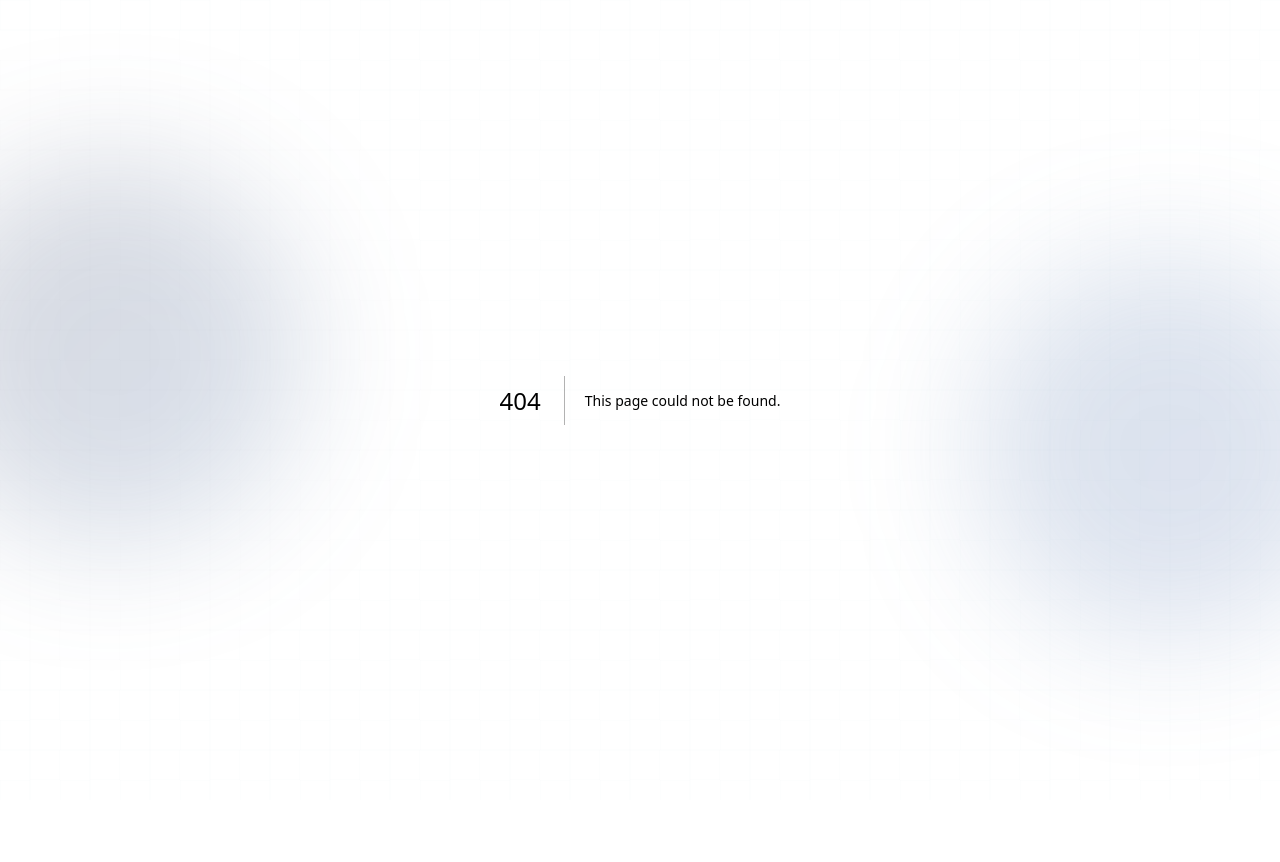
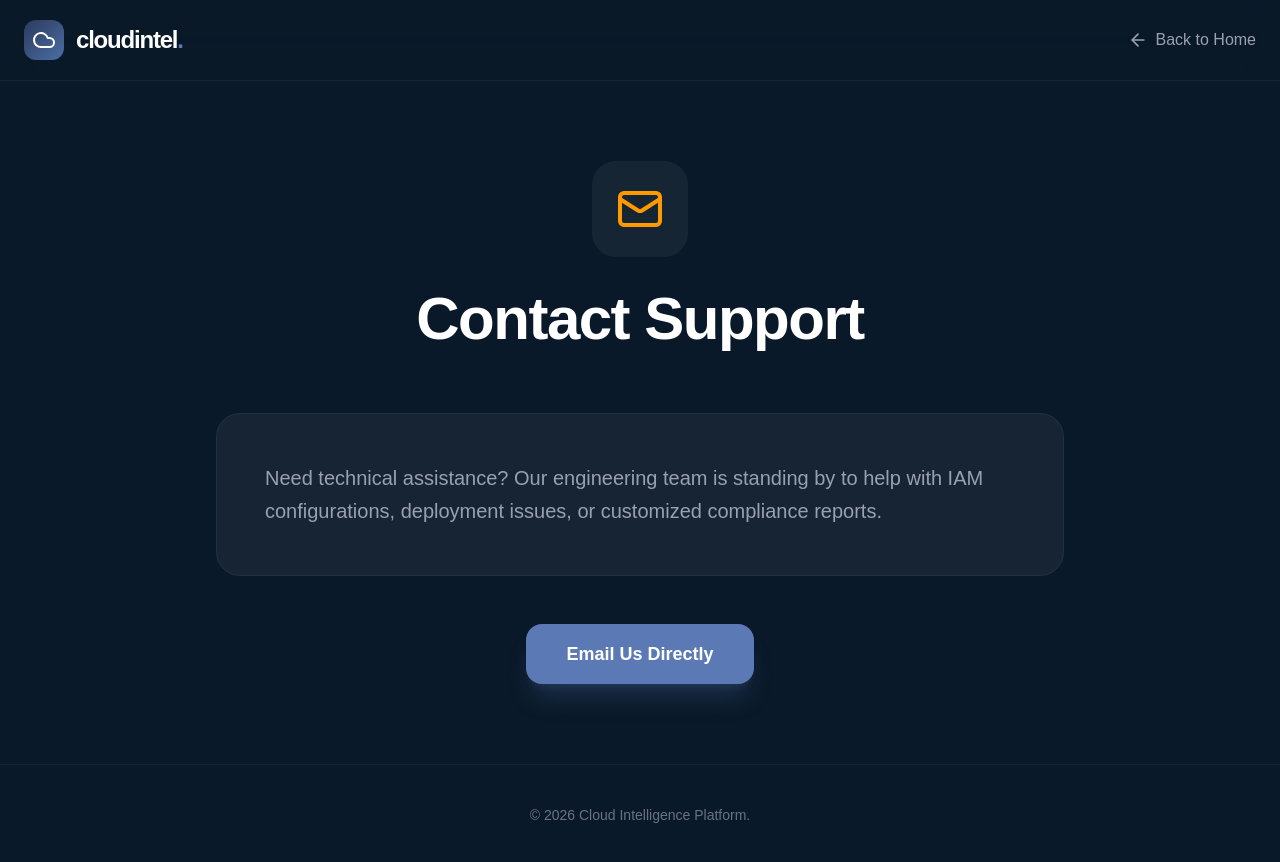
Before and after one commit to Attrivishal/cloud-intelligence-platform, a Next.js app in the folder frontend/: page /contact-support in a window 1280 px wide. Before the commit this address had no page. Shown: the top 862 px of the page. Before the commit the page ends 800 px from the top, so only its background shows below. Built offline with nearby package versions, Linux system fonts and the light colour scheme.

Commit message:
Changes done for frontend

```diff
--- /dev/null
+++ b/frontend/app/contact-support/layout.tsx
@@ -0,0 +1,10 @@
+import type { Metadata } from "next";
+
+export const metadata: Metadata = {
+  title: "Contact Support - Cloud Intelligence Platform",
+  description: "Need technical assistance? Our engineering team is standing by to help with IAM configurations, deployment issues, or customized compliance reports....",
+};
+
+export default function Layout({ children }: { children: React.ReactNode }) {
+  return <>{children}</>;
+}
--- /dev/null
+++ b/frontend/app/contact-support/page.tsx
@@ -0,0 +1,77 @@
+"use client";
+
+import { motion } from "framer-motion";
+import { Cloud, ArrowLeft, Mail } from "lucide-react";
+import { useRouter } from "next/navigation";
+import Link from "next/link";
+
+export default function ContactsupportPage() {
+  const router = useRouter();
+
+  return (
+    <div className="min-h-screen bg-[#0A1929] text-white">
+      <nav className="border-b border-white/5 bg-[#0A1929]/80 backdrop-blur-xl sticky top-0 z-50">
+        <div className="max-w-7xl mx-auto px-6 h-20 flex items-center justify-between">
+          <Link href="/" className="flex items-center gap-3 group">
+            <div className="w-10 h-10 bg-gradient-to-br from-[#2D3A5E] to-[#4A6FA5] rounded-xl flex items-center justify-center">
+              <Cloud className="w-6 h-6 text-white" />
+            </div>
+            <span className="text-2xl font-black tracking-tighter">cloudintel<span className="text-[#5B7AB5]">.</span></span>
+          </Link>
+
+          <button
+            onClick={() => router.push('/')}
+            className="flex items-center gap-2 text-gray-400 hover:text-white transition-colors font-medium"
+          >
+            <ArrowLeft className="w-5 h-5" />
+            Back to Home
+          </button>
+        </div>
+      </nav>
+
+      <main className="max-w-4xl mx-auto px-6 py-20">
+        <motion.div
+          initial={{ opacity: 0, y: 30 }}
+          animate={{ opacity: 1, y: 0 }}
+          className="text-center mb-16"
+        >
+          <div className="w-24 h-24 rounded-3xl bg-white/5 flex items-center justify-center mx-auto mb-8">
+            <Mail className="w-12 h-12 text-amber-500" />
+          </div>
+          <h1 className="text-5xl md:text-6xl font-black mb-6 tracking-tight">
+            Contact Support
+          </h1>
+        </motion.div>
+
+        <motion.section
+          initial={{ opacity: 0, y: 20 }}
+          animate={{ opacity: 1, y: 0 }}
+          transition={{ delay: 0.2 }}
+          className="bg-white/5 border border-white/5 rounded-3xl p-8 md:p-12"
+        >
+          <p className="text-gray-400 text-xl leading-relaxed">
+            Need technical assistance? Our engineering team is standing by to help with IAM configurations, deployment issues, or customized compliance reports.
+          </p>
+        </motion.section>
+
+        <motion.div
+          initial={{ opacity: 0 }}
+          animate={{ opacity: 1 }}
+          transition={{ delay: 0.4 }}
+          className="mt-12 text-center"
+        >
+          <a
+            href="mailto:support@cloudintel.io"
+            className="inline-block bg-[#5B7AB5] text-white px-10 py-4 rounded-2xl font-bold text-lg shadow-xl shadow-[#5B7AB5]/20 hover:bg-[#4A6FA5] transition-all"
+          >
+            Email Us Directly
+          </a>
+        </motion.div>
+      </main>
+
+      <footer className="py-10 border-t border-white/5 text-center text-gray-500 text-sm font-medium mt-auto relative bottom-0 w-full">
+        <p>© 2026 Cloud Intelligence Platform.</p>
+      </footer>
+    </div>
+  );
+}
```
